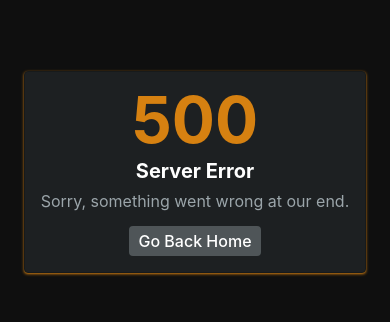
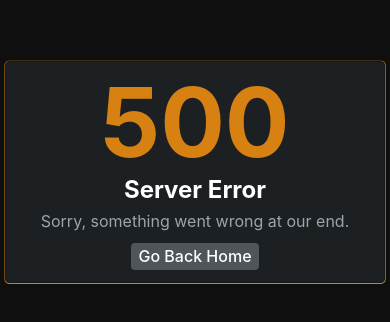
Before and after one commit to FirstTimeEZ/server-ssl, a plain HTML site: page error/500.html in a window 390 px wide. Shown: the part 250-572 px from the top of the page. Drawn offline with Linux system fonts and the light colour scheme.

```diff
--- a/error/500.html
+++ b/error/500.html
@@ -15,9 +15,9 @@
             --background-color: #0f0f0f;
             --background-secondary: #1d2022;
             --border-color: #171a1b;
-            --shadow: 0 1px 3px var(--accent-color);
+            --shadow: 0.1px 0.3px 0.4px 0.6px var(--accent-color);
             --radius: 4px;
-            --spacing: 0.4rem;
+            --spacing: 0.3rem;
         }
 
         * {
@@ -43,8 +43,6 @@
             border-radius: var(--radius);
             box-shadow: var(--shadow);
             text-align: center;
-            max-width: 480px;
-            width: 100%;
             border: 1px solid var(--border-color);
         }
 
@@ -81,17 +79,11 @@
 
         .error-button:hover {
             background-color: var(--secondary-color);
-            box-shadow: 0 0 4px var(--primary-color);
+            box-shadow: 0 0 2px var(--primary-color);
         }
 
-        @media (max-width: 480px) {
-            .error-code {
-                font-size: 4rem;
-            }
-
-            .error-title {
-                font-size: 1.25rem;
-            }
+        .card {
+            width: 400px;
         }
     </style>
 </head>
```
Also changed, not shown: error/404.html (+5 -13 lines).
